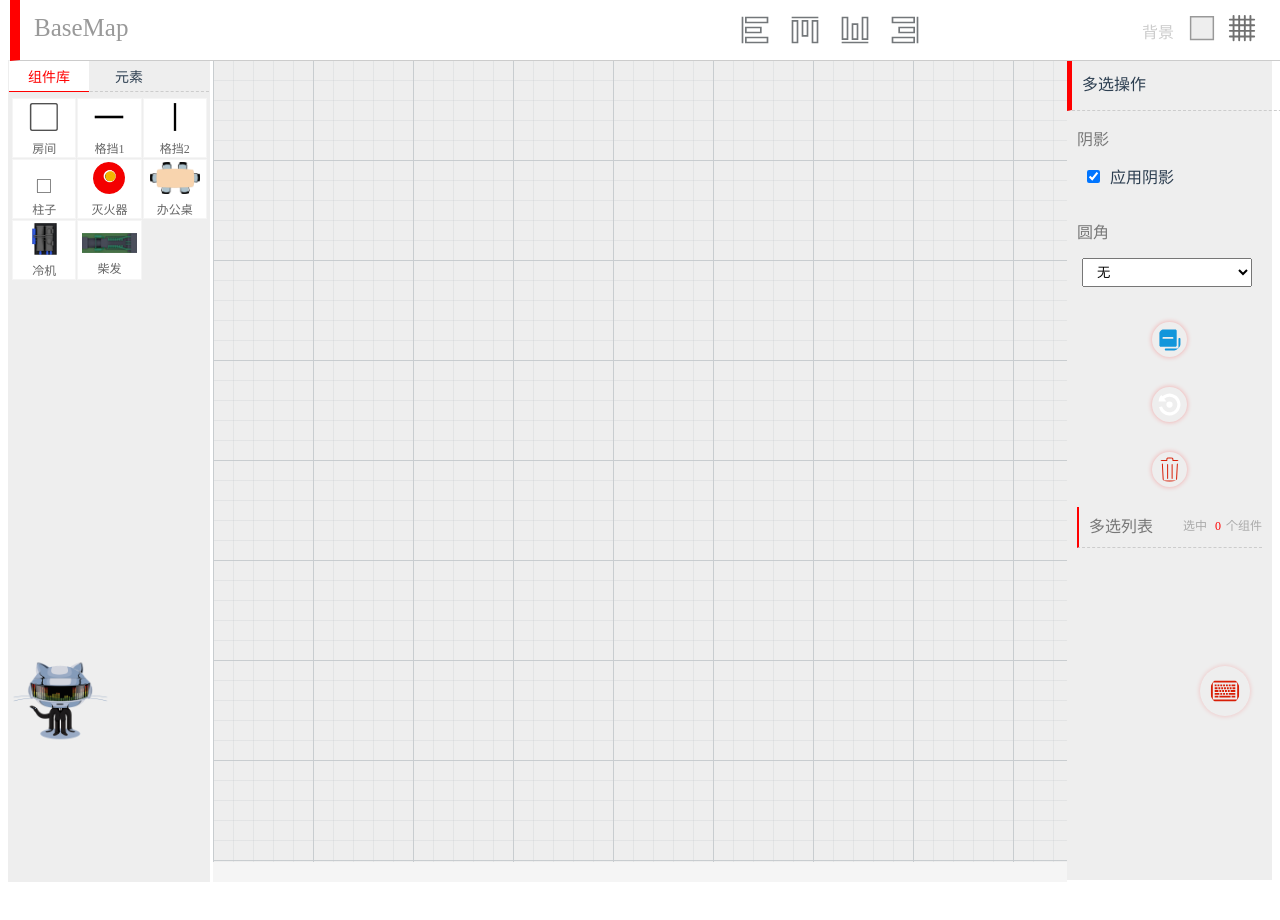
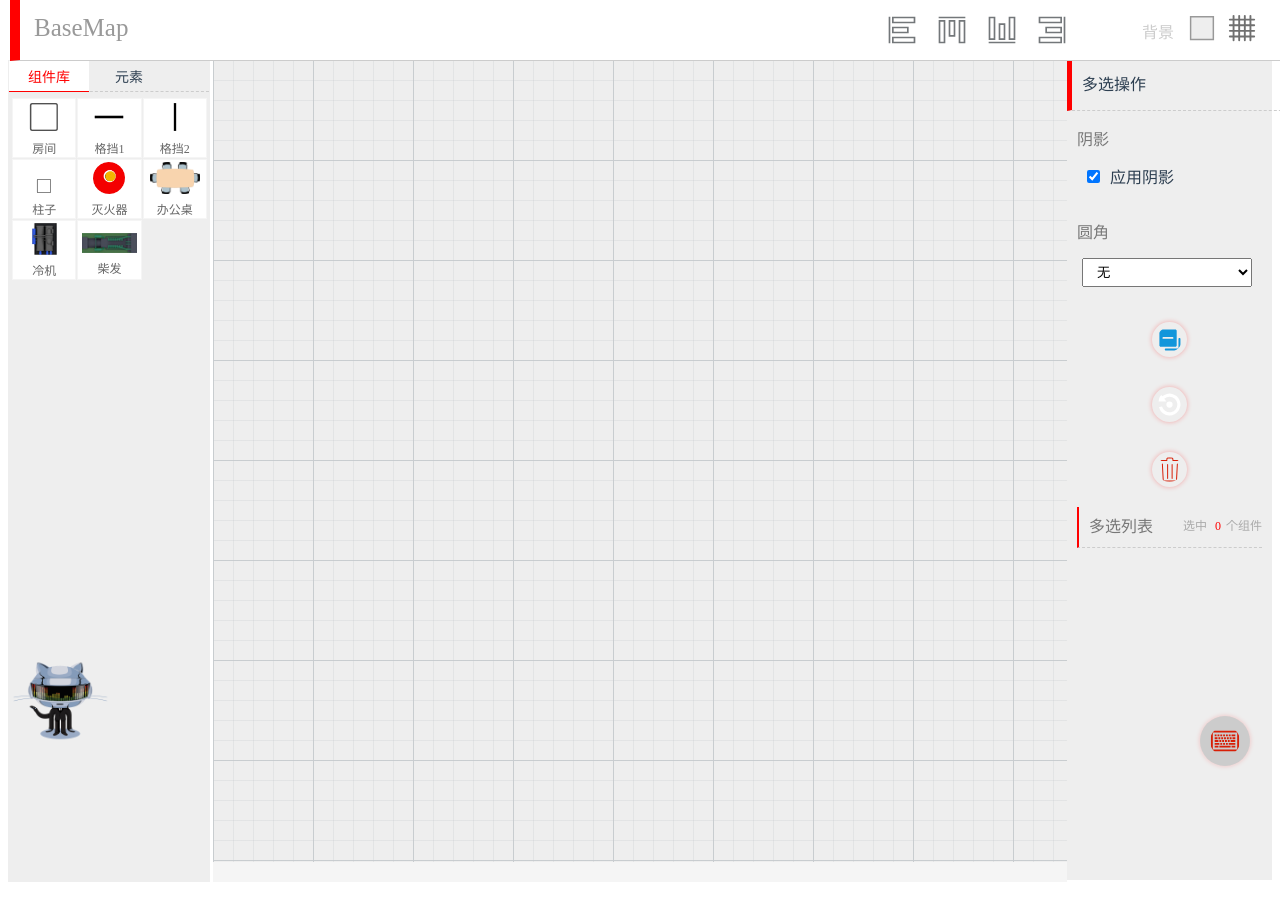
Before and after one commit to bojue/BaseMap, a Vue app: page / in a window 1280 px wide. Shown: the top 920 px of the page. Built offline with nearby package versions, Linux system fonts and the light colour scheme.

Commit message:
兼容mac

```diff
--- a/src/components/editor-help.vue
+++ b/src/components/editor-help.vue
@@ -18,12 +18,20 @@
                  <span class="val"><code>Ctrl</code>+<code>v</code></span>
             </div>
             <div class="item">
-                <span class="name">多选</span>
+                <span class="name"><code>win</code>多选</span>
                 <span class="val"><code>Ctrl</code>+点击</span>
             </div>
             <div class="item">
-                <span class="name">取消多选</span>
-                <span class="val"><code>Ctrl</code>+点击+点击</span>
+                <span class="name"><code>win</code>取消多选</span>
+                <span class="val"><code>Ctrl</code>+点击</span>
+             </div>
+             <div class="item">
+                <span class="name"><code>mac</code>多选</span>
+                <span class="val"><code>Comm</code>+点击</span>
+            </div>
+            <div class="item">
+                <span class="name"><code>mac</code>取消多选</span>
+                <span class="val"><code>Comm</code>+点击</span>
              </div>
          </div>
      </div>
@@ -56,7 +64,7 @@ export default {
 #keyboard {
     position: fixed;
     right: 30px;
-    bottom: 80px;
+    bottom: 30px;
     cursor: pointer;
 }
 #keyboard .icon {
@@ -65,6 +73,7 @@ export default {
     padding: 10px;
     border-radius: 50%;
     box-shadow: 0px 0px 5px rgba(255,0,0,0.2);
+    background:#ccc;
 }
 #keyboard  .icon:hover {
     padding: 11px;
@@ -73,7 +82,7 @@ export default {
 .info {
     position: fixed;
     right: 10px;
-    bottom: 150px;
+    bottom: 120px;
     background: #ccc;
     width: 180px;
     padding: 10px;
--- a/src/components/editor-settings.vue
+++ b/src/components/editor-settings.vue
@@ -253,7 +253,7 @@ export default {
 }
 .aligins {
   position: absolute;
-  right: 310px;
+  right: 163px;
   top:0px;
   cursor: pointer;
 }
--- a/src/components/editor.vue
+++ b/src/components/editor.vue
@@ -88,7 +88,7 @@ export default {
     },
     initComponentState(current, event) {
       if(current === undefined || current === null || current === -1) return;
-      if(event && event.ctrlKey && event.button === 0 ) {
+      if(event && (event.ctrlKey || event.metaKey && this.isMac()) && event.button === 0 ) {
         this.edrawComponents[current].isActive = false;
         if(this.eStates.currentActiveIndex > -1) {
           this.eStates.currentActiveIndex = -1;
@@ -125,7 +125,7 @@ export default {
     },
     // 组件拖拽：ctrlkey === true 处理多选
     dragCurrentComp(event, comp, state, currentIndex, canvesRect) {
-      if(event && event.ctrlKey) {
+      if(event && (event.ctrlKey || event.metaKey && this.isMac())  ){
         console.log('多选处理')
       } else {
         this.eStates.copyByKeyBool = false;
@@ -176,7 +176,7 @@ export default {
     },
     // 多选事件
     mousedownFun(event) {
-      if(!event.ctrlKey && event.button === 0
+      if((!event.ctrlKey || !event.metaKey && this.isMac()) && event.button === 0
         && event.target.id==='canvas'
         && !event.target.classList.contains('comp-element')) {
         this.eStates.copyByKeyBool = false;
```
